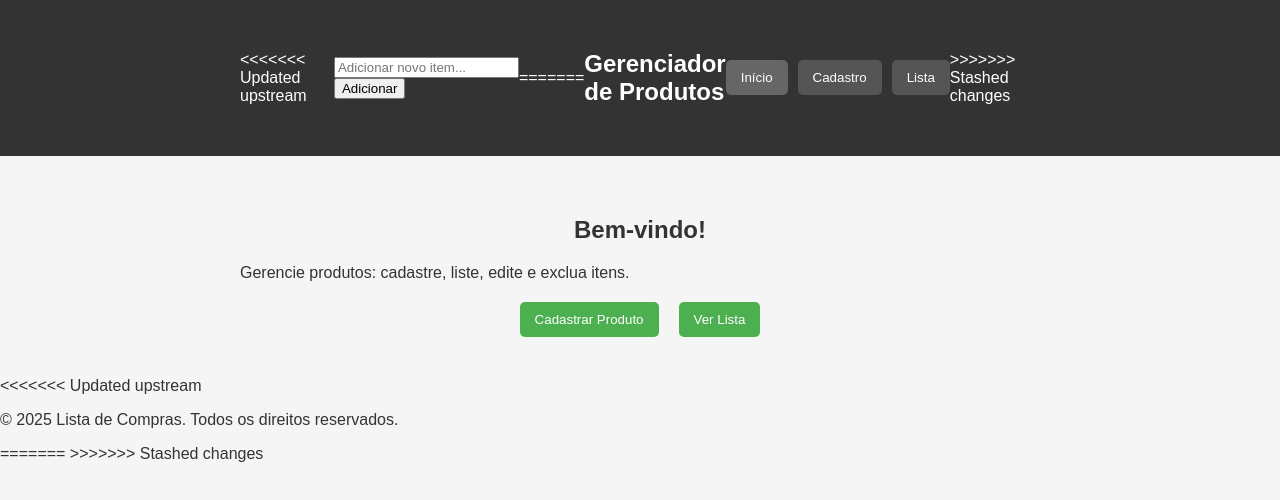
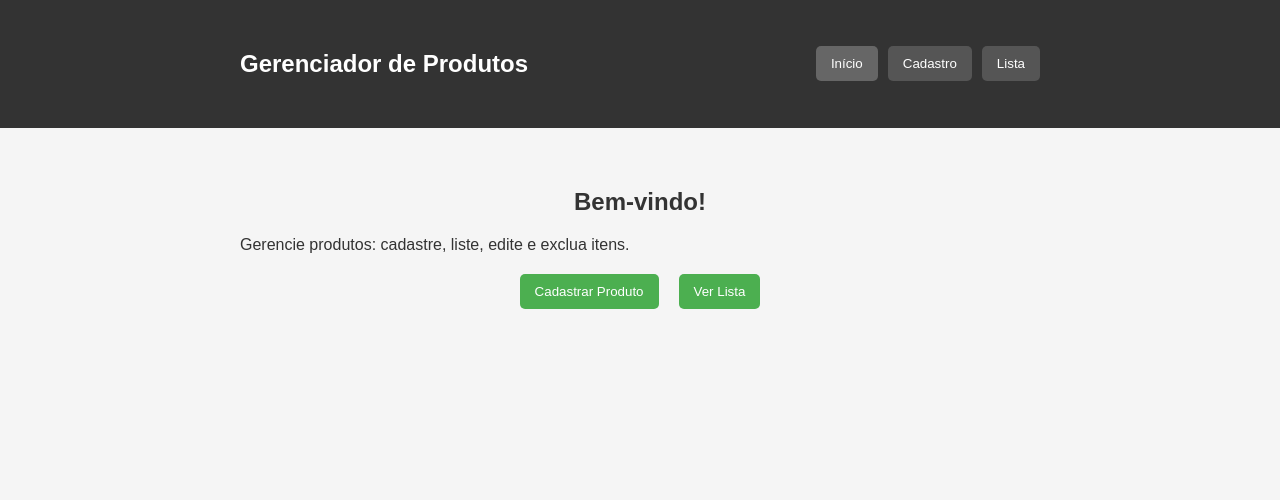
Before and after one commit to lucasts2110-bit/mod2_BFD, a plain HTML site: page index.html in a window 1280 px wide. Drawn offline with Linux system fonts and the light colour scheme.

Commit message:
correção de erro com github

```diff
--- a/index.html
+++ b/index.html
@@ -10,19 +10,12 @@
     <!-- Navegação Simples -->
     <nav class="navbar">
         <div class="container">
-<<<<<<< Updated upstream
-            <form id="itemForm">
-                <input type="text" id="itemInput" placeholder="Adicionar novo item..." required>
-                <button type="submit" id="adicionarBtn">Adicionar</button>
-            </form>
-=======
             <h1>Gerenciador de Produtos</h1>
             <div class="nav-buttons">
                 <button onclick="showPage('home')" class="nav-btn active">Início</button>
                 <button onclick="showPage('cadastro')" class="nav-btn">Cadastro</button>
                 <button onclick="showPage('lista')" class="nav-btn">Lista</button>
             </div>
->>>>>>> Stashed changes
         </div>
     </nav>
 
@@ -38,11 +31,6 @@
         </div>
     </section>
 
-<<<<<<< Updated upstream
-    <footer>
-        <p>&copy; 2025 Lista de Compras. Todos os direitos reservados.</p>
-    </footer>
-=======
     <!-- Página de Cadastro -->
     <section id="cadastro" class="page">
         <div class="container">
@@ -113,7 +101,6 @@
             </table>
         </div>
     </section>
->>>>>>> Stashed changes
 
     <script src="script.js"></script>
 </body>
```
